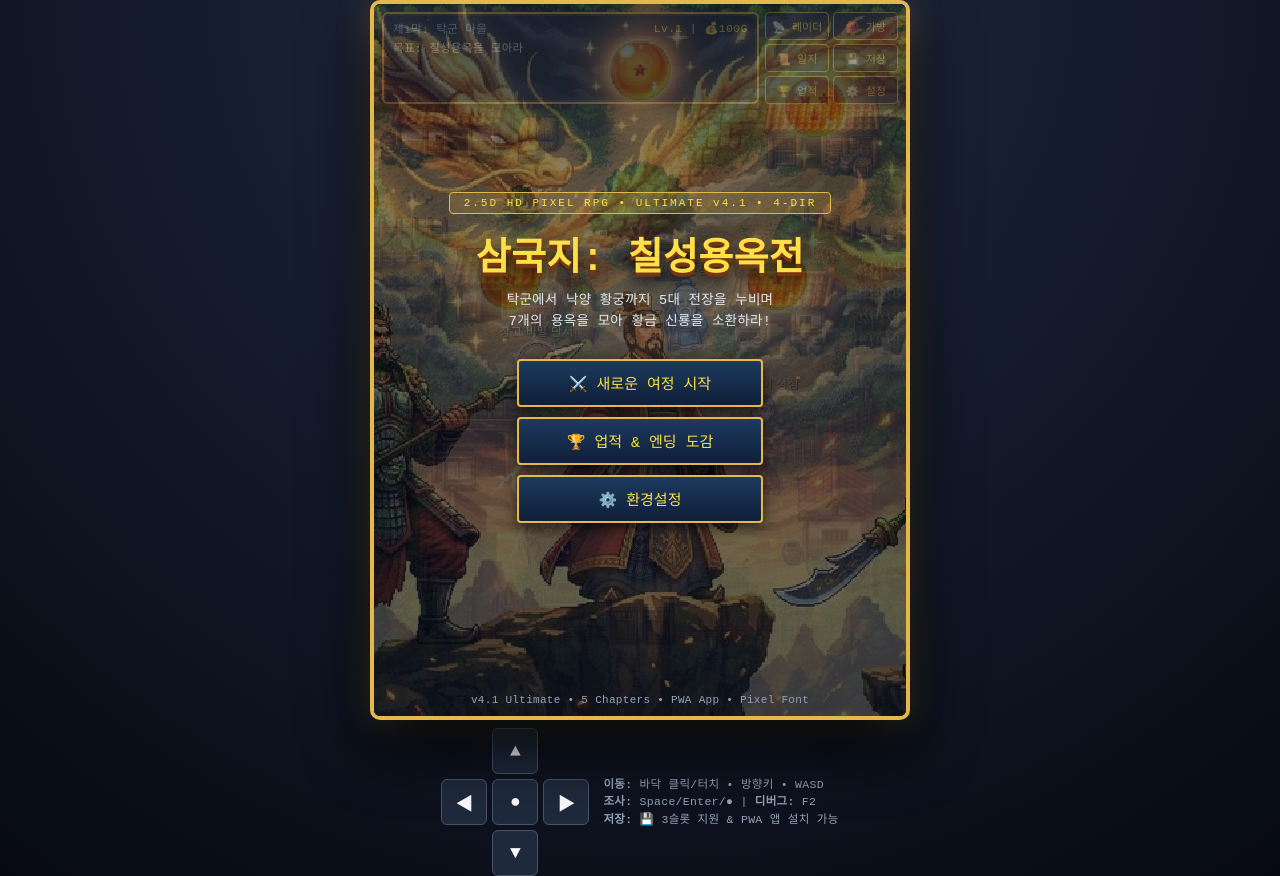
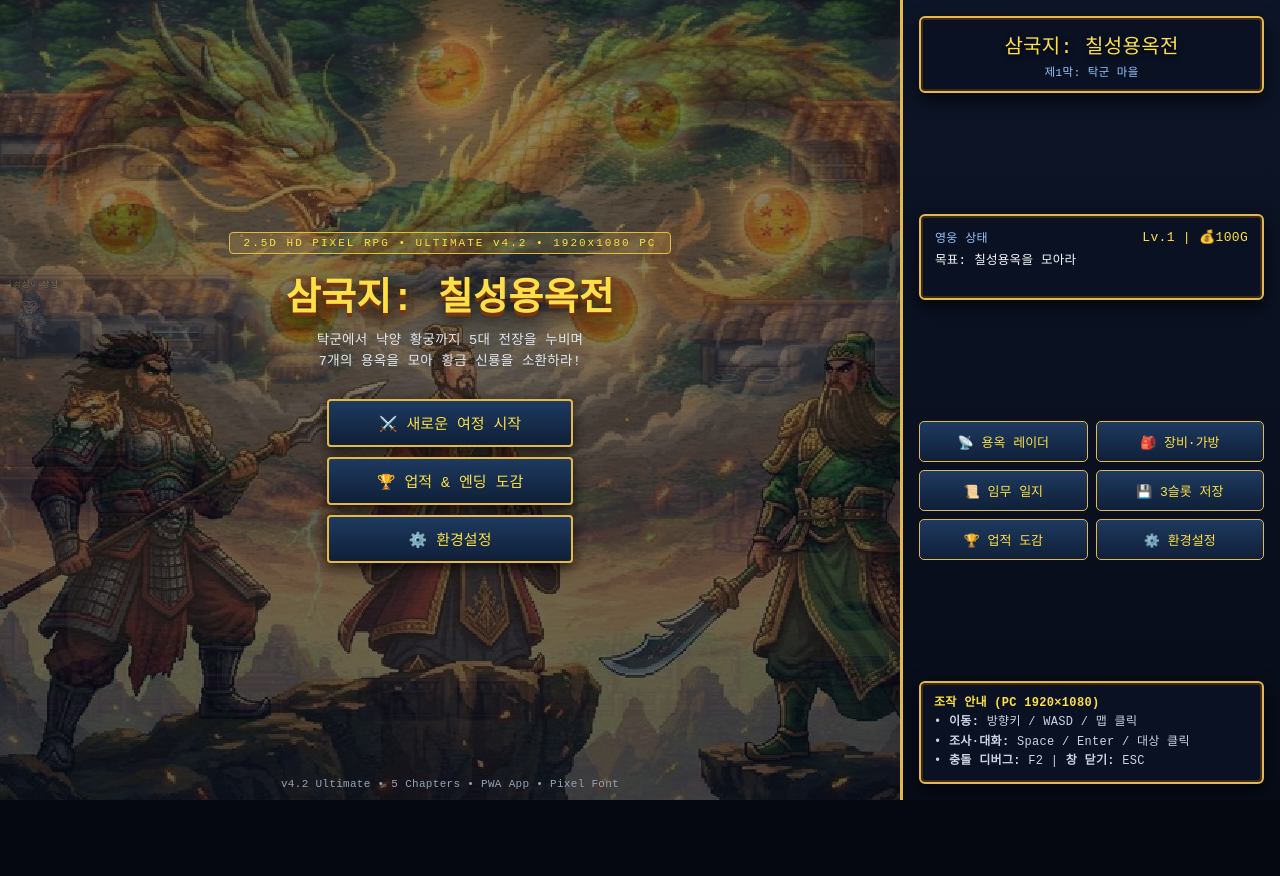
Before and after one commit to patrickdfg/sam7, a plain HTML site: page index.html in a window 1280 px wide. After the commit the page ends 800 px from the top, so only its background shows below. Drawn offline with Linux system fonts and the light colour scheme; animation ran at ten frames a second; a web font is replaced by a local one.

Commit message:
Add files via upload

```diff
--- a/css/style.css
+++ b/css/style.css
@@ -405,3 +405,43 @@ canvas#radarCanvas {
 }
 .d-btn:active { background: #334155; border-color: var(--gold); }
 .help-text { font-size: 11.5px; color: #94a3b8; line-height: 1.5; }
+
+.pc-side-panel { display: none; }
+
+@media (min-width: 900px) and (orientation: landscape) {
+  body { overflow: hidden; background: #050811; }
+  #game-shell {
+    width: 100vw; max-width: none; height: 100vh; max-height: none;
+    aspect-ratio: auto; border: none; border-radius: 0; box-shadow: none;
+    display: flex; flex-direction: row; background: #070b14;
+  }
+  #pc-viewport { position: relative; flex: 1; height: 100%; overflow: hidden; background: #060913; }
+  canvas#gameCanvas { width: 100%; height: 100%; object-fit: cover; }
+  #pc-viewport > .hud-top { display: none; }
+  .pc-side-panel {
+    display: flex; flex-direction: column; justify-content: space-between;
+    width: 380px; flex-shrink: 0; height: 100%; padding: 16px;
+    background: linear-gradient(180deg, #0d1528 0%, #070c18 100%);
+    border-left: 3px solid var(--gold); box-shadow: -8px 0 28px rgba(0,0,0,0.75);
+    z-index: 20; gap: 12px; overflow-y: auto;
+  }
+  .pc-brand-box { padding: 12px 14px; text-align: center; }
+  .pc-brand-title { font-size: 20px; color: var(--gold-bright); text-shadow: 0 2px 6px rgba(0,0,0,0.9); margin-bottom: 4px; }
+  .pc-brand-sub { font-size: 11.5px; color: #93c5fd; }
+  .pc-status-card { padding: 12px 14px; }
+  .pc-status-card .balls-row { justify-content: space-between; margin-top: 8px; }
+  .pc-status-card .ball-slot { width: 34px; height: 34px; }
+  .pc-status-card .ball-num { font-size: 12px; }
+  .pc-status-card .quest-goal { white-space: normal; line-height: 1.45; margin-top: 6px; }
+  .pc-menu-grid { display: grid; grid-template-columns: 1fr 1fr; gap: 8px; }
+  .pc-menu-btn {
+    background: linear-gradient(180deg, #1e3a5f 0%, #0f1f38 100%);
+    border: 1.5px solid var(--gold); color: var(--gold-bright); border-radius: 5px;
+    padding: 10px 8px; font-size: 13px; cursor: pointer; transition: filter 0.12s, transform 0.1s;
+  }
+  .pc-menu-btn:hover { filter: brightness(1.2); transform: translateY(-1px); }
+  .pc-guide-card { padding: 11px 13px; font-size: 12px; line-height: 1.6; color: #cbd5e1; }
+  #dialogue-wrap { left: 24px; right: 24px; bottom: 20px; max-width: 920px; margin: 0 auto; }
+  .modal-card { max-width: 640px; }
+  .controls-footer { display: none; }
+}
--- a/index.html
+++ b/index.html
@@ -3,7 +3,7 @@
 <head>
   <meta charset="UTF-8">
   <meta name="viewport" content="width=device-width, initial-scale=1.0, maximum-scale=1.0, user-scalable=no">
-  <title>삼국지: 칠성용옥전 — 2.5D HD 도트 RPG (v4.1 Ultimate)</title>
+  <title>삼국지: 칠성용옥전 — 2.5D HD 도트 RPG (v4.2 Ultimate)</title>
   <meta name="description" content="유비·관우·장비·제갈량과 함께 5개 지역에 흩어진 7개의 칠성용옥을 모아 황금 신룡을 소환하는 2.5D 도트 RPG">
   <meta name="theme-color" content="#e5b84b">
 
@@ -24,7 +24,7 @@
 <body>
 
 <div id="game-shell">
-  <canvas id="gameCanvas" width="540" height="720"></canvas>
+  <div id="pc-viewport"><canvas id="gameCanvas" width="1920" height="1080"></canvas>
   <div id="toast-banner"></div>
   <div id="debug-bar"></div>
 
@@ -53,14 +53,14 @@
   <!-- 타이틀 화면 -->
   <div id="title-screen">
     <img class="title-bg-art" src="assets/og_banner.jpg" onerror="this.style.display='none'" alt="">
-    <div class="title-badge">2.5D HD PIXEL RPG • ULTIMATE v4.1 • 4-DIR</div>
+    <div class="title-badge">2.5D HD PIXEL RPG • ULTIMATE v4.2 • 1920x1080 PC</div>
     <h1 class="game-title">삼국지: 칠성용옥전</h1>
     <p class="game-sub">탁군에서 낙양 황궁까지 5대 전장을 누비며<br>7개의 용옥을 모아 황금 신룡을 소환하라!</p>
     <button class="menu-btn" onclick="startNewGame()">⚔️ 새로운 여정 시작</button>
     <button class="menu-btn" id="btn-continue" onclick="openSaveModal('load')" style="display:none;">📜 이어하기 (3슬롯)</button>
     <button class="menu-btn" onclick="openAchievements()">🏆 업적 &amp; 엔딩 도감</button>
     <button class="menu-btn" onclick="openSettings()">⚙️ 환경설정</button>
-    <div class="version-tag">v4.1 Ultimate • 5 Chapters • PWA App • Pixel Font</div>
+    <div class="version-tag">v4.2 Ultimate • 5 Chapters • PWA App • Pixel Font</div>
   </div>
 
   <!-- 상단 HUD -->
@@ -277,6 +277,41 @@
   </div>
 </div>
 
+  <!-- PC 1920x1080 와이드 전용 우측 사이드 패널 -->
+  <aside class="pc-side-panel" id="pc-side-panel">
+    <div class="rpg-panel pc-brand-box">
+      <div class="pc-brand-title">삼국지: 칠성용옥전</div>
+      <div class="pc-brand-sub" id="pc-hud-stage">제1막: 탁군 마을</div>
+    </div>
+
+    <div class="rpg-panel pc-status-card">
+      <div class="hud-row-1">
+        <span style="font-size:12px;color:#93c5fd;">영웅 상태</span>
+        <span class="stats-mini" id="pc-hud-stats" style="font-size:13px;">Lv.1 | 💰100G</span>
+      </div>
+      <div class="quest-goal" id="pc-hud-goal" style="font-size:12.5px;">목표: 칠성용옥을 모아라</div>
+      <div class="balls-row" id="pc-hud-balls"></div>
+      <div class="party-strip" id="pc-hud-party" style="margin-top:8px;font-size:11.5px;"></div>
+    </div>
+
+    <div class="pc-menu-grid">
+      <button class="pc-menu-btn" onclick="openRadar()">📡 용옥 레이더</button>
+      <button class="pc-menu-btn" onclick="openInventory()">🎒 장비·가방</button>
+      <button class="pc-menu-btn" onclick="openQuestLog('main')">📜 임무 일지</button>
+      <button class="pc-menu-btn" onclick="openSaveModal('manage')">💾 3슬롯 저장</button>
+      <button class="pc-menu-btn" onclick="openAchievements()">🏆 업적 도감</button>
+      <button class="pc-menu-btn" onclick="openSettings()">⚙️ 환경설정</button>
+    </div>
+
+    <div class="rpg-panel pc-guide-card">
+      <b style="color:#fde047;">조작 안내 (PC 1920×1080)</b><br>
+      • <b>이동:</b> 방향키 / WASD / 맵 클릭<br>
+      • <b>조사·대화:</b> Space / Enter / 대상 클릭<br>
+      • <b>충돌 디버그:</b> F2 | <b>창 닫기:</b> ESC
+    </div>
+  </aside>
+</div>
+
 <!-- 모바일/PC 보조 조작패드 -->
 <div class="controls-footer">
   <div class="dpad">
--- a/js/game.js
+++ b/js/game.js
@@ -616,6 +616,21 @@ function updateHUD() {
   if (state.party.zhangfei) pHtml += '<span class="party-pill">장비</span>';
   if (state.party.zhuge)    pHtml += '<span class="party-pill">제갈량</span>';
   pStrip.innerHTML = pHtml;
+  const pcStage = document.getElementById('pc-hud-stage');
+  if (pcStage) {
+    pcStage.innerText = st.name;
+    document.getElementById('pc-hud-stats').innerText = `Lv.${state.lv} | 💰${state.gold}G`;
+    document.getElementById('pc-hud-goal').innerText = document.getElementById('hud-goal').innerText;
+    const pcBalls = document.getElementById('pc-hud-balls');
+    pcBalls.innerHTML = '';
+    state.balls.forEach((has, i) => {
+      const slot = document.createElement('div');
+      slot.className = 'ball-slot' + (has ? ' active' : '');
+      slot.innerHTML = `<img src="${ASSET_PATHS.item_dragonball}" onerror="this.src='assets/item_dragonball.png'"><span class="ball-num">${i+1}</span>`;
+      pcBalls.appendChild(slot);
+    });
+    document.getElementById('pc-hud-party').innerHTML = pHtml;
+  }
 }
 
 function closeModals() {
@@ -1118,6 +1133,15 @@ function continueAfterEnding() {
 // =========================================================================
 const canvas = document.getElementById('gameCanvas');
 const ctx = canvas.getContext('2d');
+function isPcWideMode() {
+  return window.innerWidth >= 900 && window.innerWidth > window.innerHeight;
+}
+function syncResolution() {
+  if (isPcWideMode()) { canvas.width = 1920; canvas.height = 1080; }
+  else { canvas.width = 540; canvas.height = 720; }
+}
+syncResolution();
+window.addEventListener('resize', syncResolution);
 const keys = {};
 let touchDir = { x: 0, y: 0 }, stepTick = 0;
 
```
